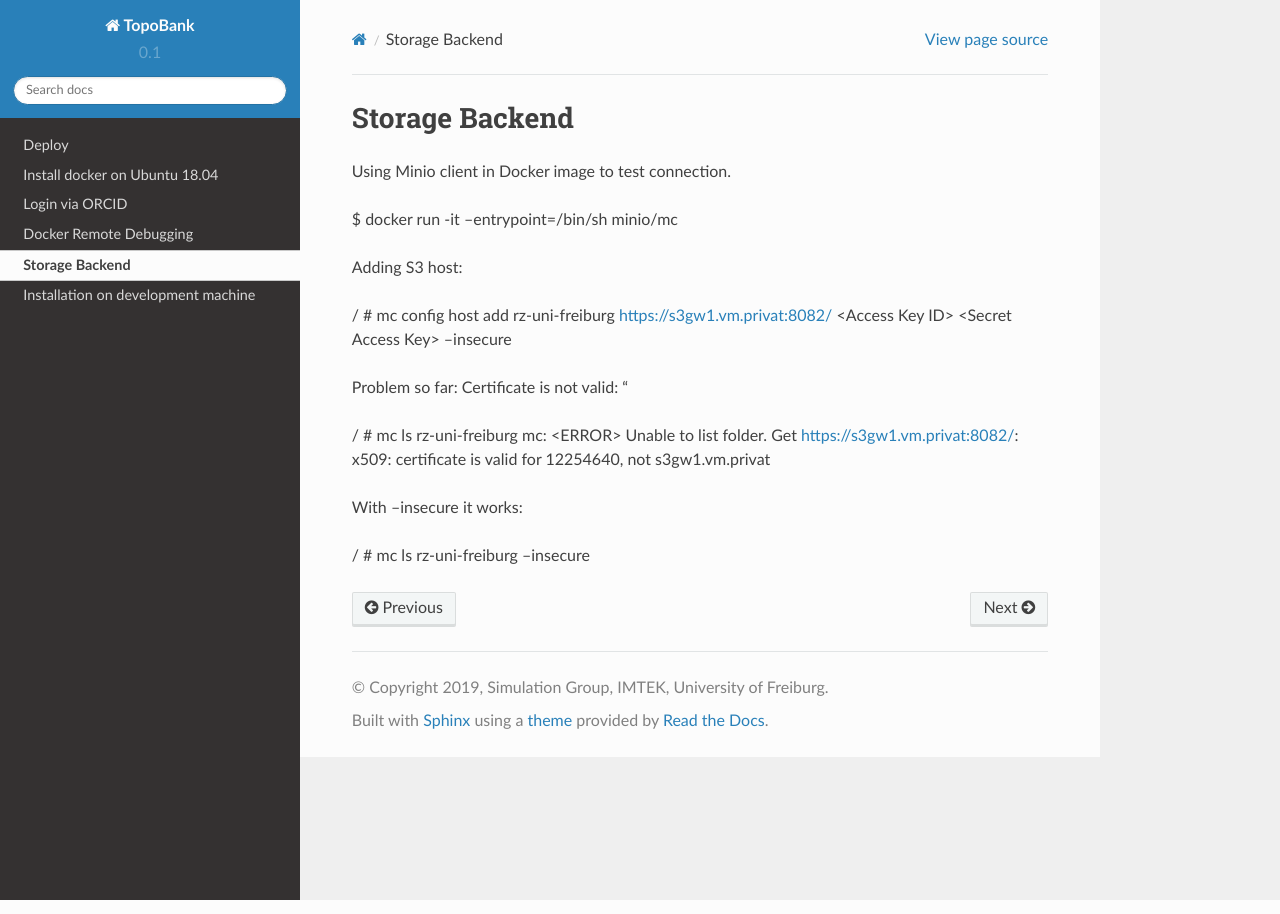
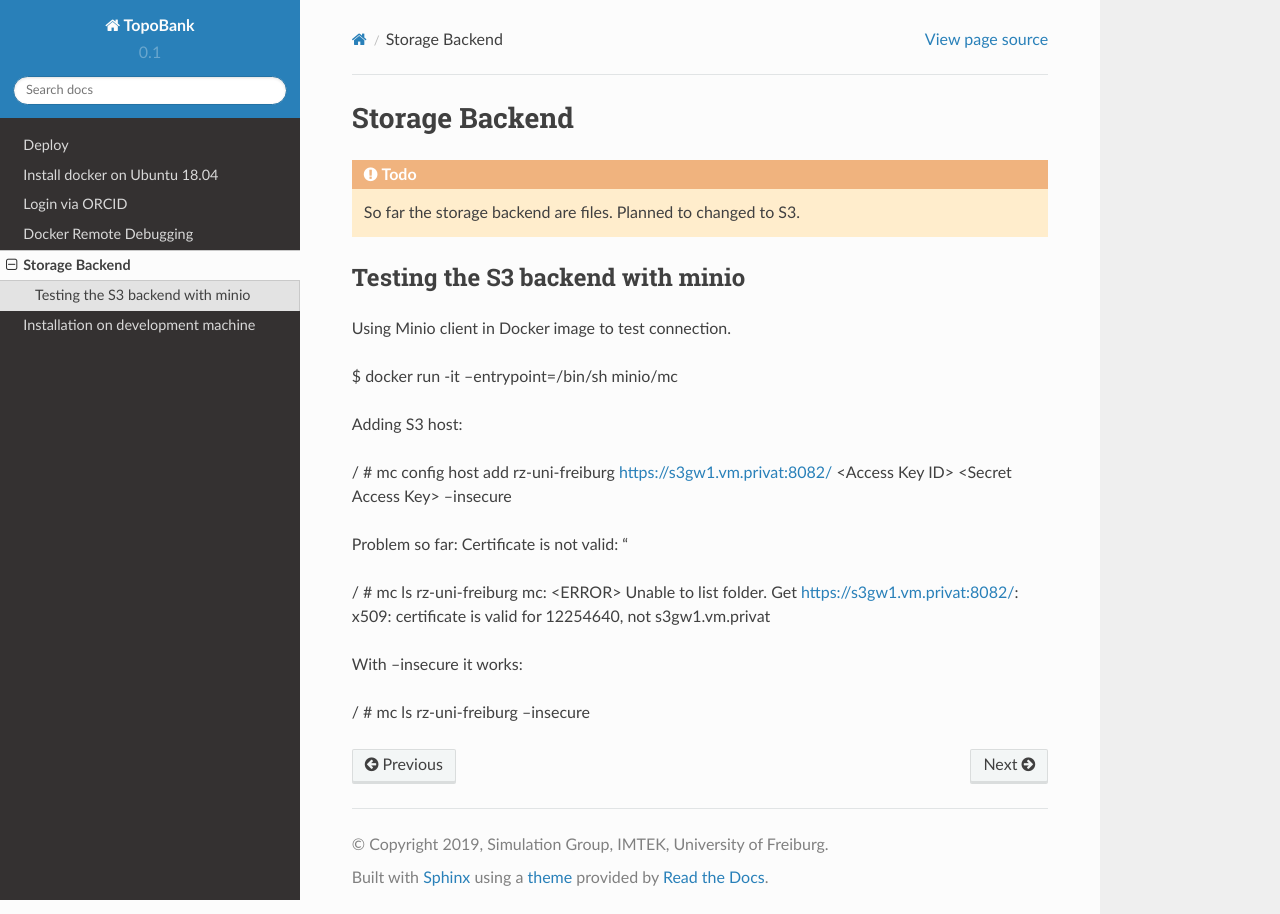
Before and after one commit to ContactEngineering/topobank, a Sphinx documentation site: the page built from docs/storage-backend.rst, in a window 1280 px wide. Built offline with Sphinx 7.4.7 and the Read the Docs theme 2.0.0, drawn with Linux system fonts in a browser that asks for light colours.

Commit message:
DOC: Updated information about storage backend.

```diff
--- a/docs/storage-backend.rst
+++ b/docs/storage-backend.rst
@@ -1,5 +1,11 @@
 Storage Backend
----------------
+===============
+
+.. todo:: So far the storage backend are files. Planned to changed to S3.
+
+
+Testing the S3 backend with minio
+---------------------------------
 
 Using Minio client in Docker image to test connection.
 
```
